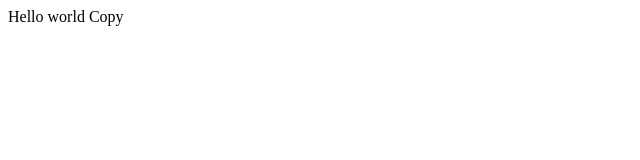
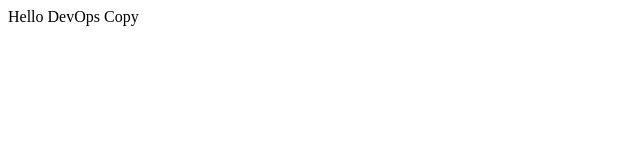
Before and after one commit to Keyur-Togadiya/devOps, a plain HTML site: page index.html in a window 1280 px wide. Shown: the full height of the page, 0-640 px from the left. Drawn offline with Linux system fonts and the light colour scheme.

Commit message:
express commit

```diff
--- a/index.html
+++ b/index.html
@@ -2,7 +2,7 @@
 <html>
 <header><title>This is title</title></header>
 <body>
-Hello world
+Hello DevOps
 </body>
 </html>
 Copy
```
Also changed, not shown: 1 other file.
